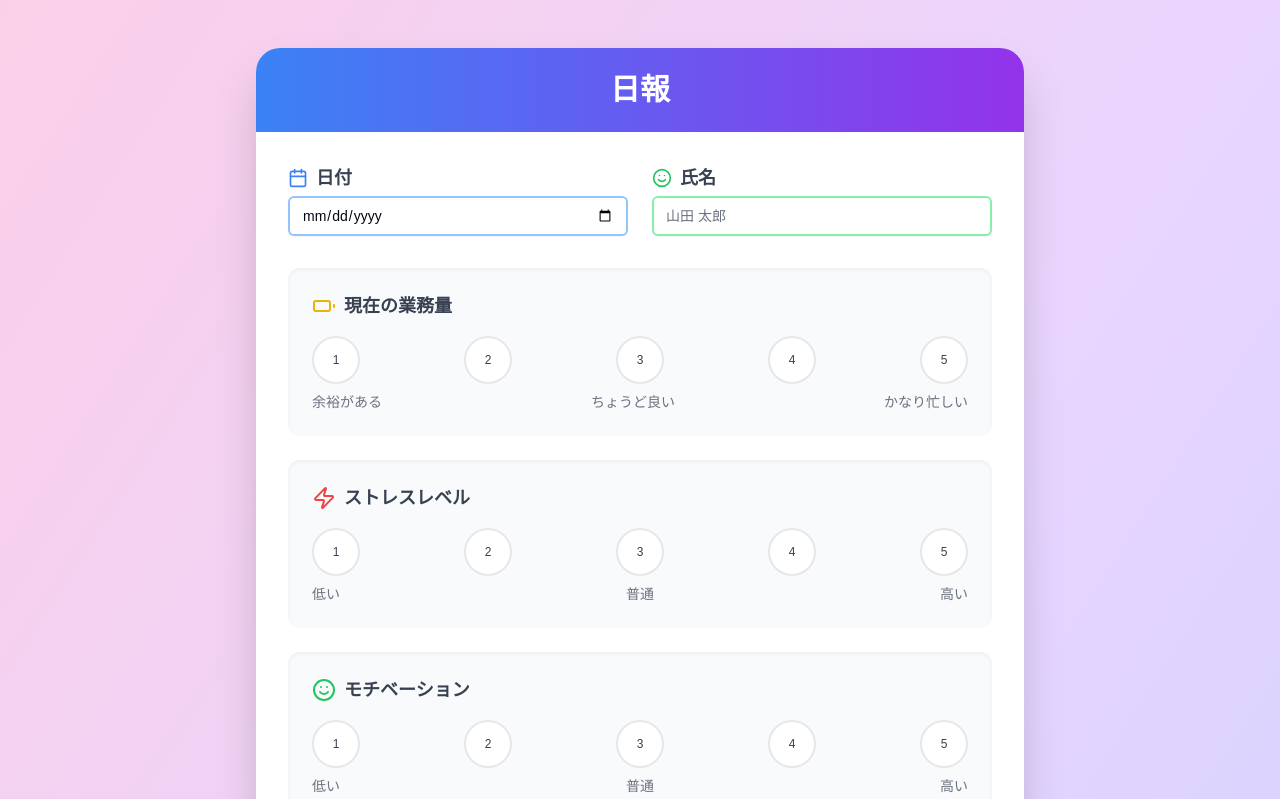
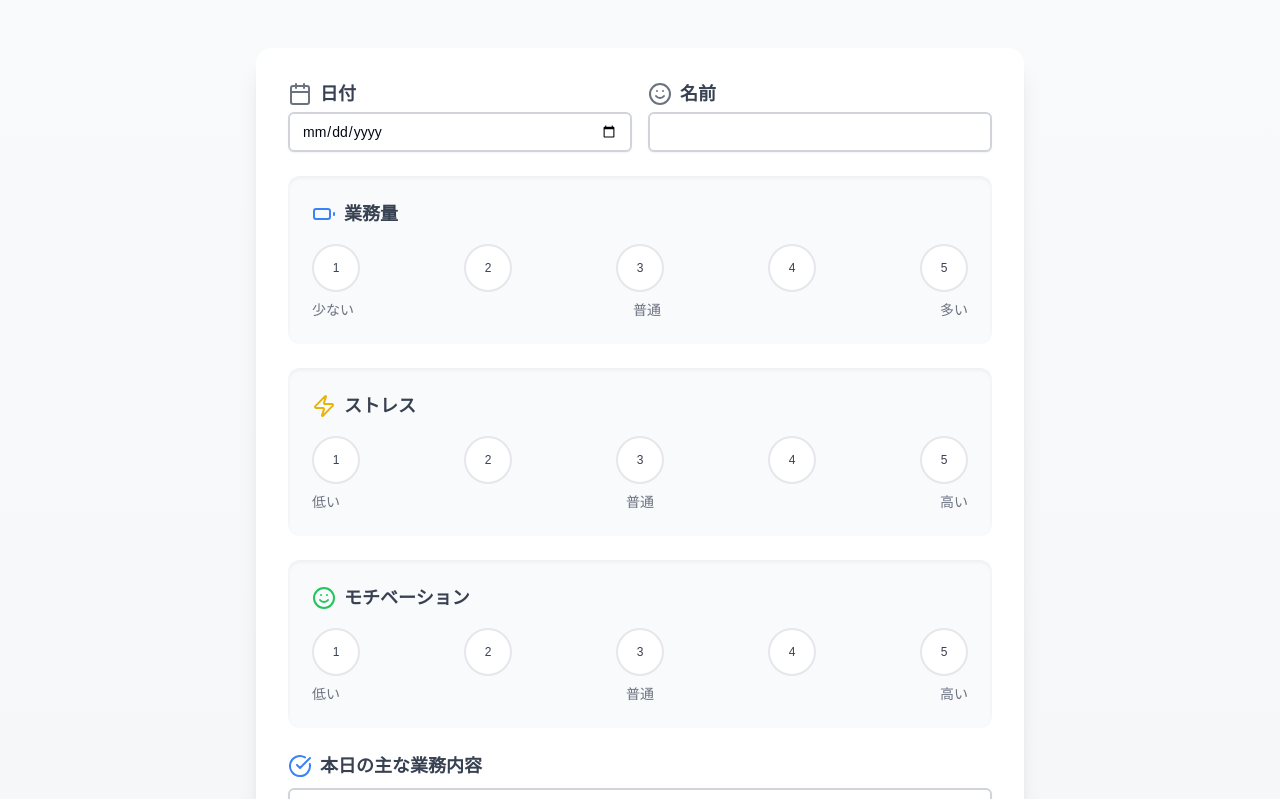
Before and after one commit to fortesnow/my-daily-report, a Next.js app: page / in a window 1280 px wide. Shown: the top 799 px of the page. Built offline with nearby package versions, Linux system fonts and the light colour scheme.

Commit message:
Update page.tsx

```diff
--- a/app/page.tsx
+++ b/app/page.tsx
@@ -8,7 +8,6 @@ import { Label } from "@/components/ui/label"
 import { RadioGroup, RadioGroupItem } from "@/components/ui/radio-group"
 import { Calendar, Smile, Battery, Zap, CheckCircle, XCircle, Lightbulb, CalendarIcon, MessageCircle } from 'lucide-react'
 
-// ScaleQuestionコンポーネント
 const ScaleQuestion = ({ label, value, onChange, icon, lowLabel, midLabel, highLabel }: {
   label: string;
   value: string;
@@ -46,7 +45,6 @@ const ScaleQuestion = ({ label, value, onChange, icon, lowLabel, midLabel, highL
   )
 }
 
-// TextAreaFieldコンポーネント
 const TextAreaField = ({ id, label, placeholder, icon }: {
   id: string;
   label: string;
@@ -69,16 +67,13 @@ const TextAreaField = ({ id, label, placeholder, icon }: {
   )
 }
 
-// メインコンポーネント
 export default function DailyReportForm() {
-  // 状態管理
   const [workload, setWorkload] = useState("3")
   const [stress, setStress] = useState("3")
   const [motivation, setMotivation] = useState("3")
   const [isSubmitted, setIsSubmitted] = useState(false)
-  const [submitTime, setSubmitTime] = useState<string>("")
+  const [submitTime, setSubmitTime] = useState<string | null>(null)
 
-  // フォーム送信処理
   const handleSubmit = async (event: React.FormEvent<HTMLFormElement>) => {
     event.preventDefault()
     setIsSubmitted(true)
@@ -115,60 +110,63 @@ export default function DailyReportForm() {
 
       if (response.ok) {
         alert('日報が提出されました')
+      } else {
+        throw new Error('Failed to submit report')
       }
     } catch (error) {
       console.error('Error:', error)
       alert('提出に失敗しました')
+      setIsSubmitted(false)
     }
   }
 
   return (
-    <div className="min-h-screen bg-gradient-to-br from-pink-200 via-purple-200 to-indigo-200 py-12 px-4 sm:px-6 lg:px-8">
-      <div className="max-w-3xl mx-auto bg-white rounded-3xl shadow-2xl overflow-hidden">
-        <div className="bg-gradient-to-r from-blue-500 to-purple-600 py-6 px-8">
-          <h1 className="text-3xl font-extrabold text-white text-center">日報</h1>
-          {isSubmitted && (
-            <p className="text-white text-center mt-2">
-              提出済み: {submitTime}
-            </p>
-          )}
-        </div>
-
-        <form className="space-y-8 p-8" onSubmit={handleSubmit}>
-          <div className="grid grid-cols-1 md:grid-cols-2 gap-6">
-            <div className="relative">
+    <div className="min-h-screen bg-gradient-to-b from-gray-50 to-gray-100 py-12 px-4 sm:px-6 lg:px-8">
+      <div className="max-w-3xl mx-auto bg-white rounded-2xl shadow-xl p-8">
+        <form onSubmit={handleSubmit} className="space-y-6">
+          <div className="flex flex-col sm:flex-row gap-4">
+            <div className="flex-1">
               <Label htmlFor="date" className="text-lg font-semibold text-gray-700 flex items-center">
-                <Calendar className="w-5 h-5 mr-2 text-blue-500" />
+                <Calendar className="w-6 h-6 text-gray-500 mr-2" />
                 日付
               </Label>
-              <Input type="date" id="date" required className="mt-1 block w-full border-2 border-blue-300 rounded-md shadow-sm focus:border-indigo-500 focus:ring focus:ring-indigo-200 focus:ring-opacity-50" />
+              <Input
+                type="date"
+                id="date"
+                required
+                className="mt-1 block w-full border-2 border-gray-300 rounded-md shadow-sm focus:border-indigo-500 focus:ring focus:ring-indigo-200 focus:ring-opacity-50"
+              />
             </div>
-
-            <div className="relative">
+            <div className="flex-1">
               <Label htmlFor="name" className="text-lg font-semibold text-gray-700 flex items-center">
-                <Smile className="w-5 h-5 mr-2 text-green-500" />
-                氏名
+                <Smile className="w-6 h-6 text-gray-500 mr-2" />
+                名前
               </Label>
-              <Input type="text" id="name" placeholder="山田 太郎" required className="mt-1 block w-full border-2 border-green-300 rounded-md shadow-sm focus:border-indigo-500 focus:ring focus:ring-indigo-200 focus:ring-opacity-50" />
+              <Input
+                type="text"
+                id="name"
+                required
+                className="mt-1 block w-full border-2 border-gray-300 rounded-md shadow-sm focus:border-indigo-500 focus:ring focus:ring-indigo-200 focus:ring-opacity-50"
+              />
             </div>
           </div>
 
-          <div className="space-y-6">
+          <div className="grid gap-6">
             <ScaleQuestion
-              label="現在の業務量"
+              label="業務量"
               value={workload}
               onChange={setWorkload}
-              icon={<Battery className="w-6 h-6 text-yellow-500" />}
-              lowLabel="余裕がある"
-              midLabel="ちょうど良い"
-              highLabel="かなり忙しい"
+              icon={<Battery className="w-6 h-6 text-blue-500" />}
+              lowLabel="少ない"
+              midLabel="普通"
+              highLabel="多い"
             />
 
             <ScaleQuestion
-              label="ストレスレベル"
+              label="ストレス"
               value={stress}
               onChange={setStress}
-              icon={<Zap className="w-6 h-6 text-red-500" />}
+              icon={<Zap className="w-6 h-6 text-yellow-500" />}
               lowLabel="低い"
               midLabel="普通"
               highLabel="高い"
```
